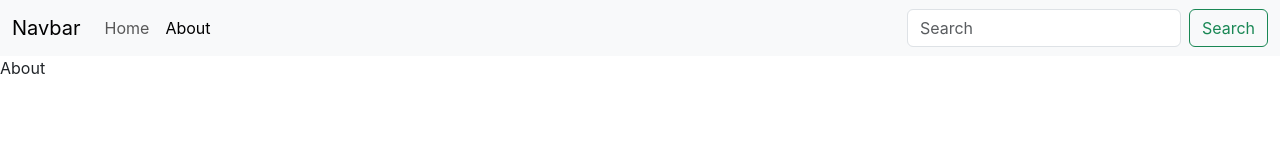
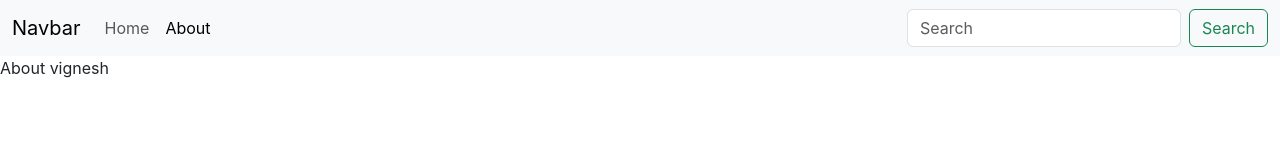
Before and after one commit to VigneshA13/React-Nootbook, a React (Create React App) app: page /about in a window 1280 px wide. Shown: the top 160 px of the page. Built offline with nearby package versions, Linux system fonts and the light colour scheme.

Commit message:
Context API is added successfully to the project

```diff
--- a/src/App.js
+++ b/src/App.js
@@ -2,17 +2,18 @@ import Navbar from "./Components/Navbar";
 import { Routes, Route } from "react-router-dom";
 import About from "./Components/About";
 import Home from "./Components/Home";
+import NoteState from "./Context/NoteState";
 
 function App() {
   return (
-    <>
+    <NoteState>
       <Navbar />
 
       <Routes>
         <Route path="/" element={<Home />} />
         <Route path="/about" element={<About />} />
       </Routes>
-    </>
+    </NoteState>
   );
 }
 
--- a/src/Components/About.js
+++ b/src/Components/About.js
@@ -1,5 +1,8 @@
-import React from "react";
+import React, { useContext } from "react";
+import NoteContext from "../Context/NoteContext";
 
 export default function About() {
-  return <div>About</div>;
+  const a = useContext(NoteContext);
+
+  return <div>About {a.name}</div>;
 }
--- /dev/null
+++ b/src/Context/NoteContext.js
@@ -0,0 +1,5 @@
+import { createContext } from "react";
+
+const NoteContext = createContext();
+
+export default NoteContext;
--- /dev/null
+++ b/src/Context/NoteState.js
@@ -0,0 +1,13 @@
+import React from "react";
+import NoteContext from "./NoteContext";
+
+const NoteState = (props) => {
+  const state = {
+    name: "vignesh",
+  };
+  return (
+    <NoteContext.Provider value={state}>{props.children}</NoteContext.Provider>
+  );
+};
+
+export default NoteState;
```
